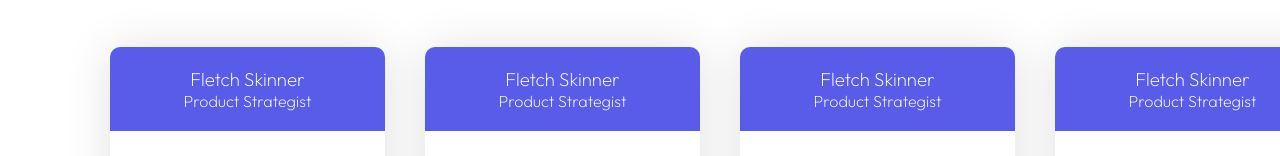
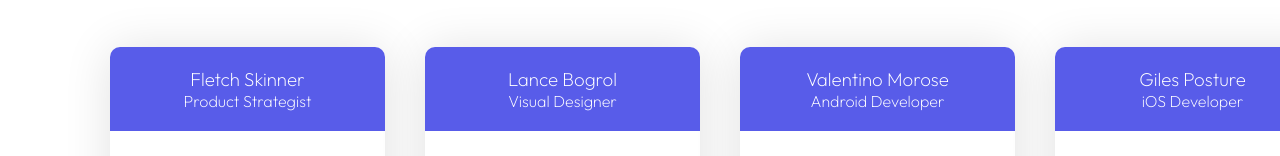
Before and after one commit to ravanzakaryali/Jirono, a plain HTML site: page index.html in a window 1280 px wide. Shown: the part 2907-3063 px from the top of the page. Drawn offline with Linux system fonts and the light colour scheme.

Commit message:
added employee name surname

```diff
--- a/index.html
+++ b/index.html
@@ -481,8 +481,8 @@
             <div class="team-card">
               <div class="team-card-item">
                 <div class="team-title">
-                  <h3>Fletch Skinner</h3>
-                  <h4>Product Strategist</h4>
+                  <h3>Lance Bogrol</h3>
+                  <h4>Visual Designer</h4>
                 </div>
                 <nav class="team-sm">
                   <ul class="team-sm-ul">
@@ -525,8 +525,8 @@
             <div class="team-card">
               <div class="team-card-item">
                 <div class="team-title">
-                  <h3>Fletch Skinner</h3>
-                  <h4>Product Strategist</h4>
+                  <h3>Valentino Morose</h3>
+                  <h4>Android Developer</h4>
                 </div>
                 <nav class="team-sm">
                   <ul class="team-sm-ul">
@@ -569,8 +569,8 @@
             <div class="team-card">
               <div class="team-card-item">
                 <div class="team-title">
-                  <h3>Fletch Skinner</h3>
-                  <h4>Product Strategist</h4>
+                  <h3>Giles Posture</h3>
+                  <h4>iOS Developer</h4>
                 </div>
                 <nav class="team-sm">
                   <ul class="team-sm-ul">
```
